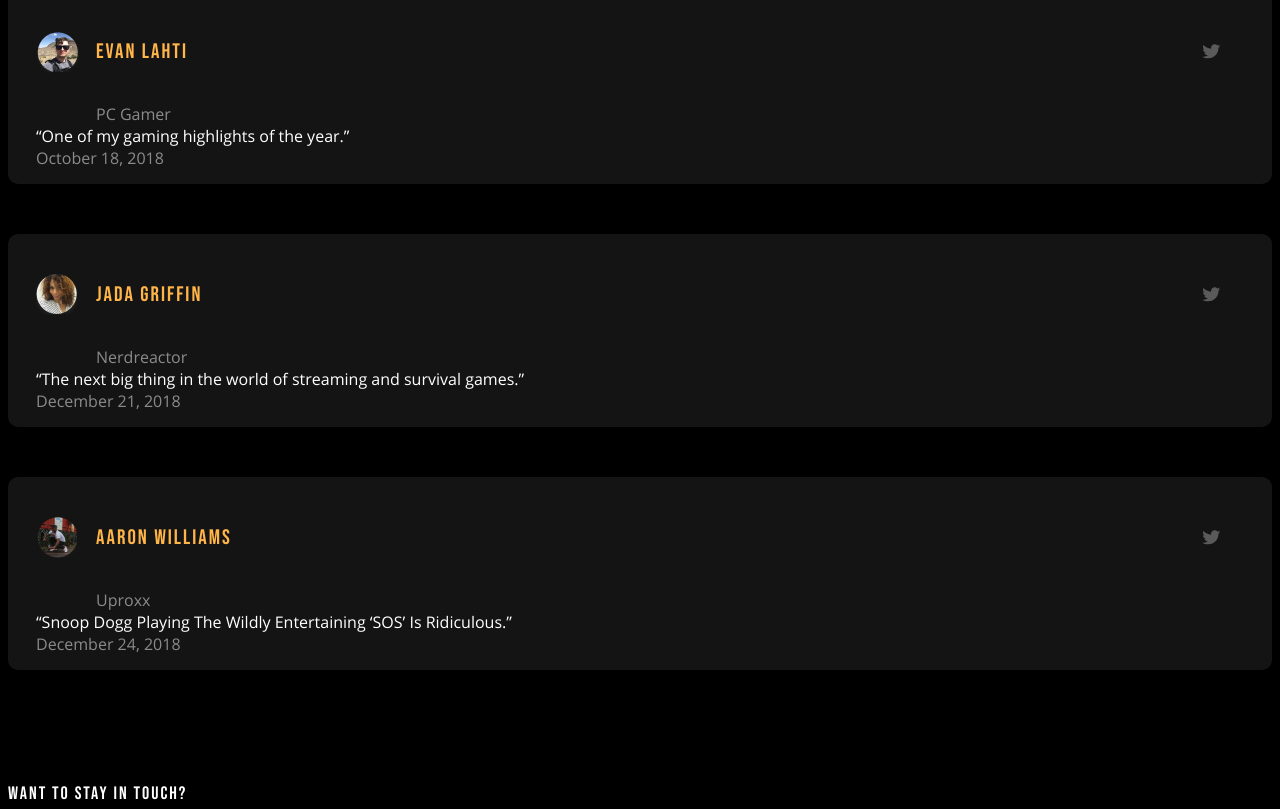
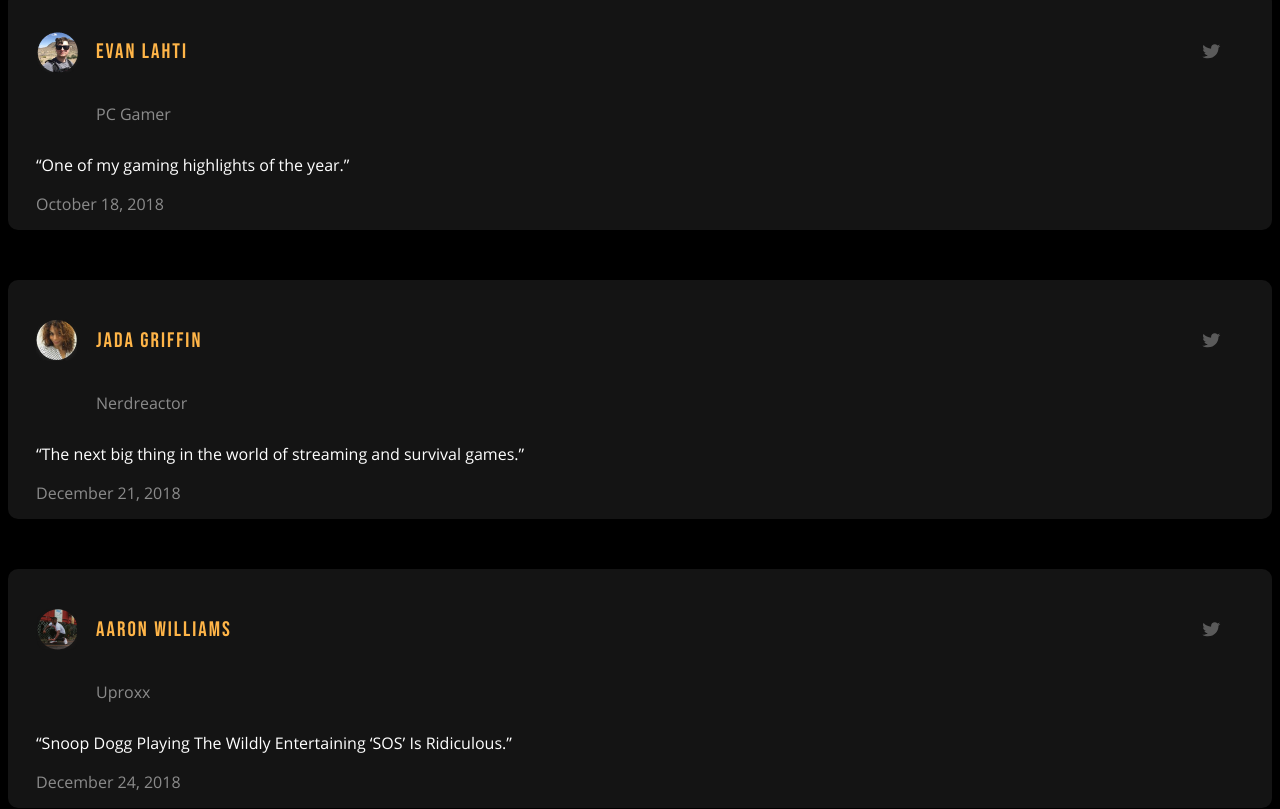
Before and after one commit to tsipoy/Game-landing-page, a website: page webroot/index.html in a window 1280 px wide. Shown: the part 2984-3793 px from the top of the page. Drawn offline with Linux system fonts and the light colour scheme; files whose address does not match are found by name.

Commit message:
Fixed quotes

```diff
--- a/scss/_quotes.scss
+++ b/scss/_quotes.scss
@@ -28,6 +28,10 @@
     color: #1A1917;
 }
 
+.game_landing__container__quotes__navigation__list_quote {
+    padding-block-start: 29px;
+    padding-block-end: 17px;
+}
 
 .game_landing__container__quotes__navigation__list {
     margin-block-end: 20px;
```
Also changed, not shown: webroot/css/index.css.
